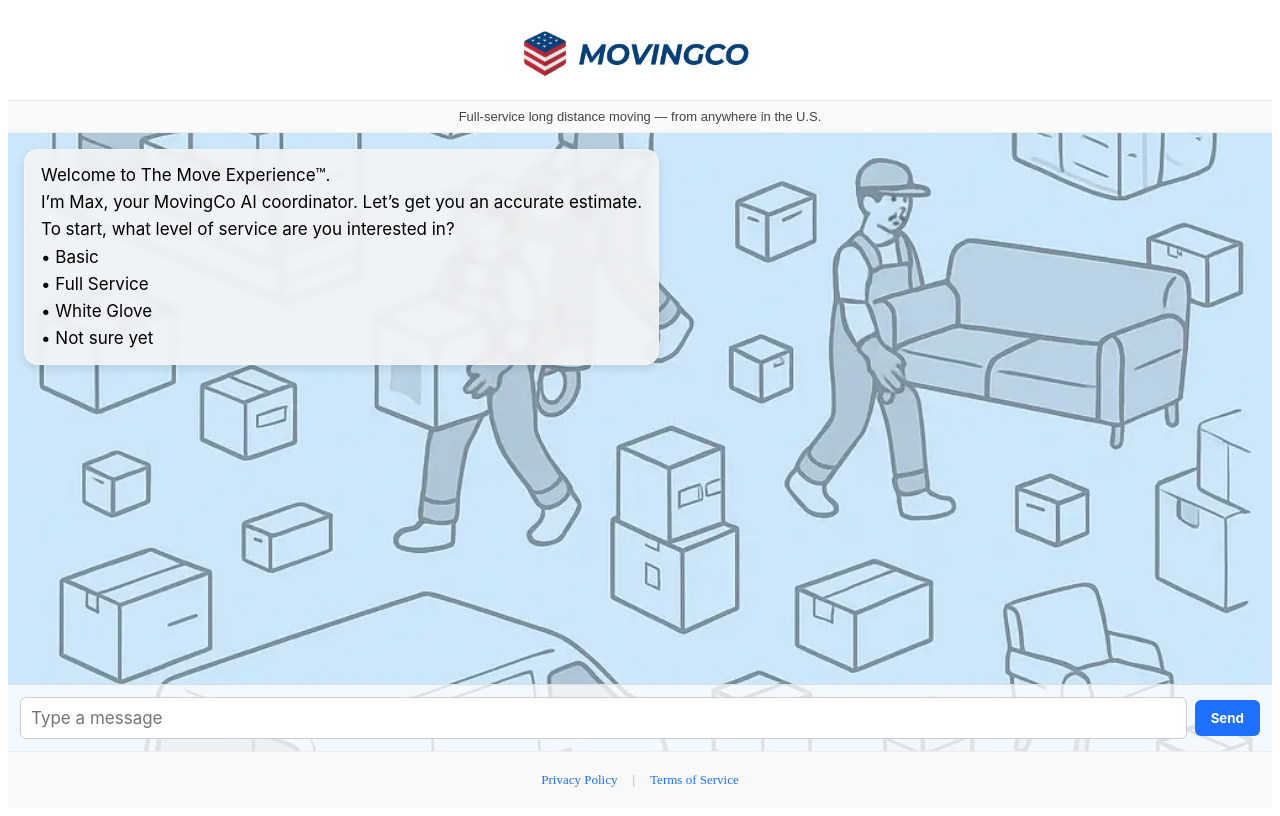
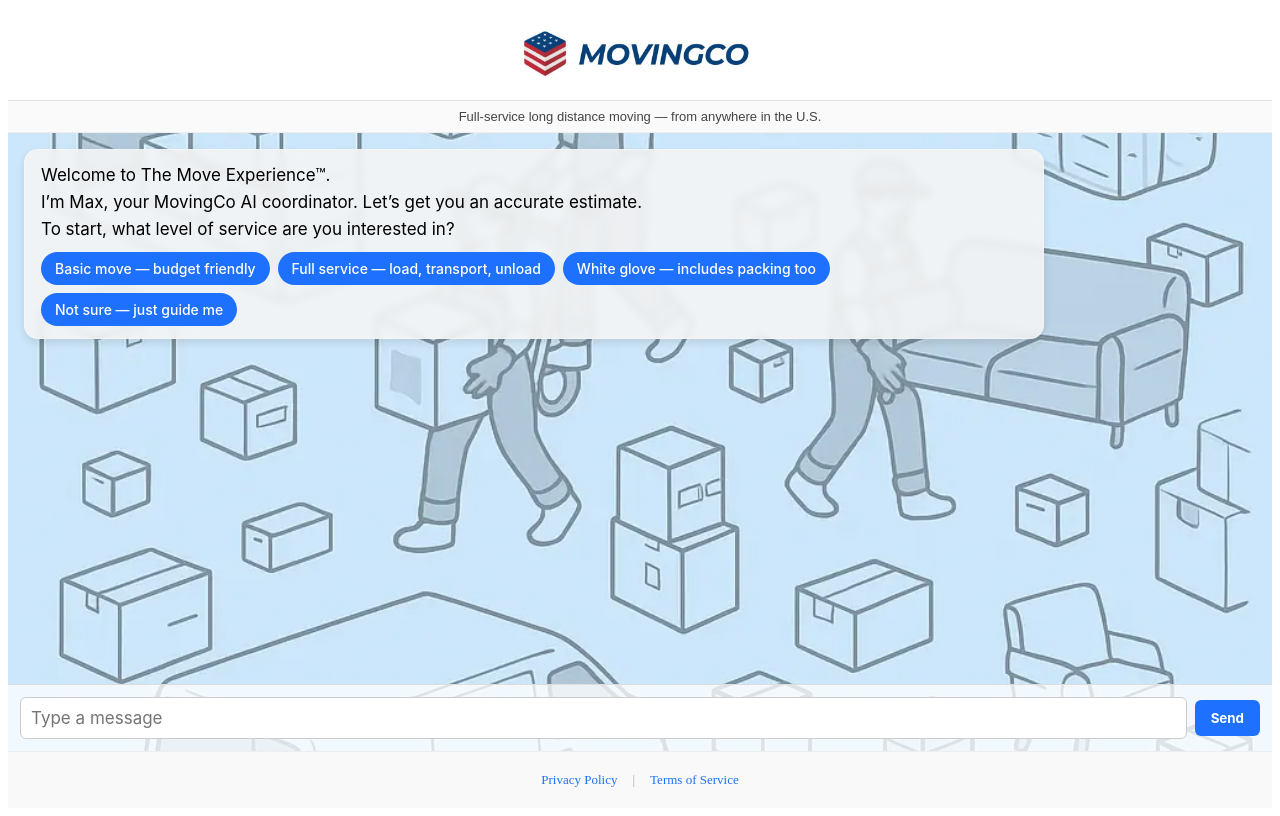
Before and after one commit to Trent2000Steel/V2, a Next.js app: page / in a window 1280 px wide. Built offline with nearby package versions, Linux system fonts and the light colour scheme.

Commit message:
Update ChatUI.js

```diff
--- a/components/ChatUI.js
+++ b/components/ChatUI.js
@@ -101,6 +101,23 @@ const styles = {
     marginTop: '4px',
     textAlign: 'right',
   },
+  optionsContainer: {
+    display: 'flex',
+    flexWrap: 'wrap',
+    gap: '8px',
+    marginTop: '8px',
+  },
+  optionButton: {
+    backgroundColor: '#1e70ff',
+    color: '#fff',
+    border: 'none',
+    borderRadius: '20px',
+    padding: '8px 14px',
+    fontSize: '14px',
+    cursor: 'pointer',
+    fontFamily: '"Inter", sans-serif',
+    fontWeight: 500,
+  },
 };
 
 export default function ChatUI() {
@@ -108,7 +125,7 @@ export default function ChatUI() {
     {
       id: 1,
       role: 'assistant',
-      text: `Welcome to The Move Experience™.\n\nI’m Max, your MovingCo AI coordinator. Let’s get you an accurate estimate.\n\nTo start, what level of service are you interested in?\n\n• Basic\n• Full Service\n• White Glove\n• Not sure yet`,
+      text: `Welcome to The Move Experience™.\n\nI’m Max, your MovingCo AI coordinator. Let’s get you an accurate estimate.\n\nTo start, what level of service are you interested in?`,
     },
   ]);
   const [input, setInput] = useState('');
@@ -194,6 +211,18 @@ export default function ChatUI() {
     sendMessageToAPI(updatedMessages.map((m) => ({ role: m.role, content: m.text })));
   };
 
+  const handleOptionClick = (optionText, messageId) => {
+    const userMessage = { id: Date.now(), role: 'user', text: optionText };
+    const updatedMessages = messages.map((m) =>
+      m.id === messageId ? { ...m, options: null } : m
+    );
+    const finalMessages = [...updatedMessages, userMessage];
+
+    setMessages(finalMessages);
+    notifyTelegram(optionText, 'user');
+    sendMessageToAPI(finalMessages.map((m) => ({ role: m.role, content: m.text })));
+  };
+
   const handleKeyDown = (e) => {
     if (e.key === 'Enter' && !e.shiftKey) {
       e.preventDefault();
@@ -201,11 +230,42 @@ export default function ChatUI() {
     }
   };
 
+  const getOptionsForStep = () => {
+    const userSteps = messages.filter((m) => m.role === 'user').length;
+
+    if (messages[0] && messages[0].id === 1) {
+      return [
+        'Basic move — budget friendly',
+        'Full service — load, transport, unload',
+        'White glove — includes packing too',
+        'Not sure — just guide me',
+      ];
+    }
+
+    switch (userSteps) {
+      case 1:
+        return ['This week', 'Next 1–2 weeks', '3+ weeks out'];
+      case 2:
+        return ['Home', 'Apartment', 'Storage unit'];
+      case 3:
+        return ['1 bedroom', '2 bedrooms', '3+ bedrooms'];
+      case 4:
+        return ['Yes — stairs at pickup or dropoff', 'No stairs involved'];
+      default:
+        return null;
+    }
+  };
+
   return (
     <div style={styles.wrapper}>
       <div style={styles.scrollContainer}>
         <div style={styles.chatScrollArea}>
-          {messages.map((msg) => (
+          {messages.map((msg, index) => {
+            const options = msg.id === 1 || msg.role === 'assistant'
+              ? getOptionsForStep()
+              : null;
+
+            return (
               <div
                 key={msg.id}
                 style={{
@@ -216,6 +276,19 @@ export default function ChatUI() {
                 {msg.text.split('\n').map((line, i) => (
                   <div key={i}>{line}</div>
                 ))}
+                {options && (
+                  <div style={styles.optionsContainer}>
+                    {options.map((opt, idx) => (
+                      <button
+                        key={idx}
+                        style={styles.optionButton}
+                        onClick={() => handleOptionClick(opt, msg.id)}
+                      >
+                        {opt}
+                      </button>
+                    ))}
+                  </div>
+                )}
                 {msg.id !== 1 && (
                   <div style={styles.timestamp}>
                     {new Date(msg.id).toLocaleTimeString([], {
@@ -225,7 +298,8 @@ export default function ChatUI() {
                   </div>
                 )}
               </div>
-          ))}
+            );
+          })}
           {typing && (
             <div style={{ ...styles.messageBubble, ...styles.assistantBubble }}>
               <span className="typing">
@@ -268,7 +342,9 @@ export default function ChatUI() {
           animation-delay: 0.4s;
         }
         @keyframes blink {
-          0%, 80%, 100% {
+          0%,
+          80%,
+          100% {
             opacity: 0;
           }
           40% {
```
Lines whose indentation alone changed are shown as unchanged.
